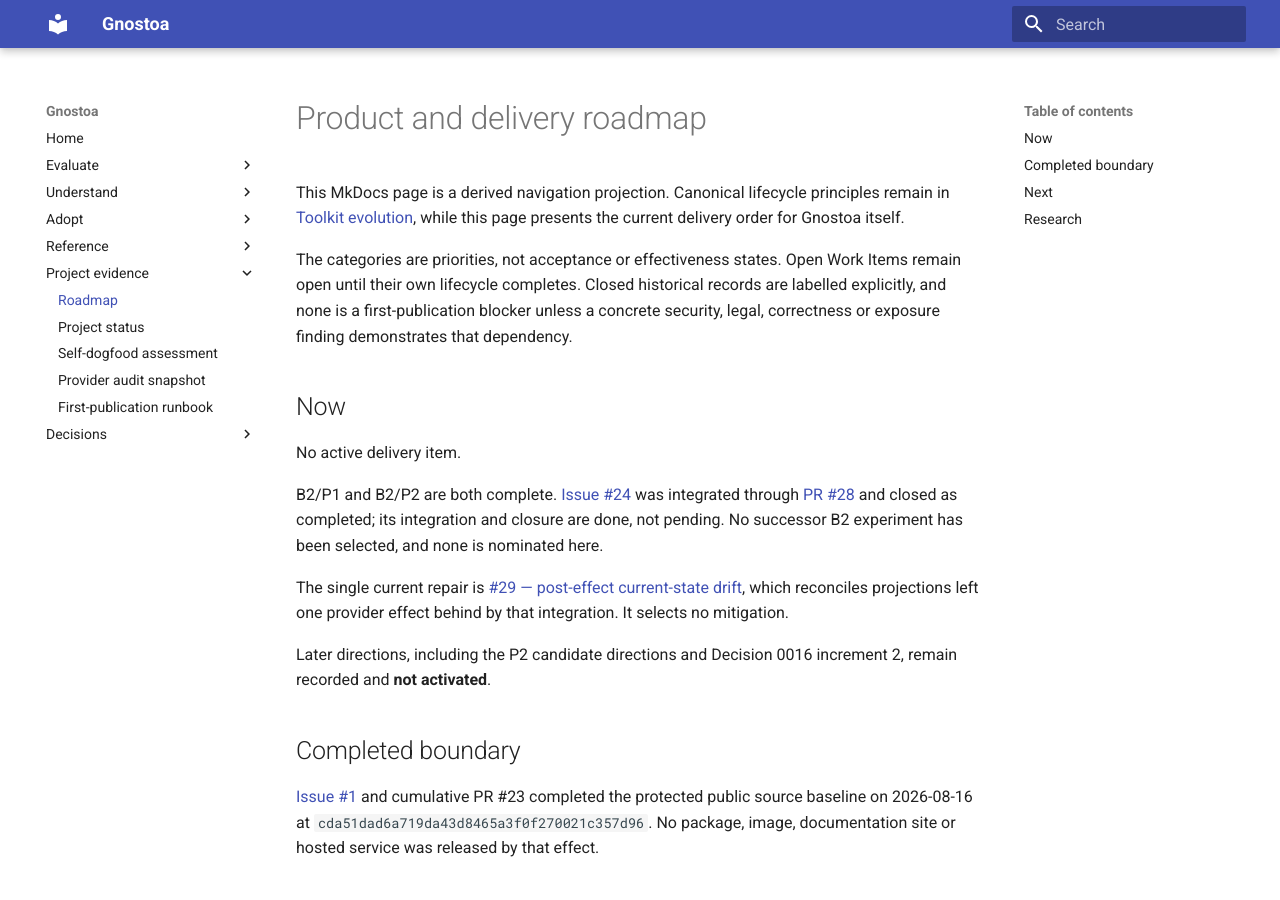
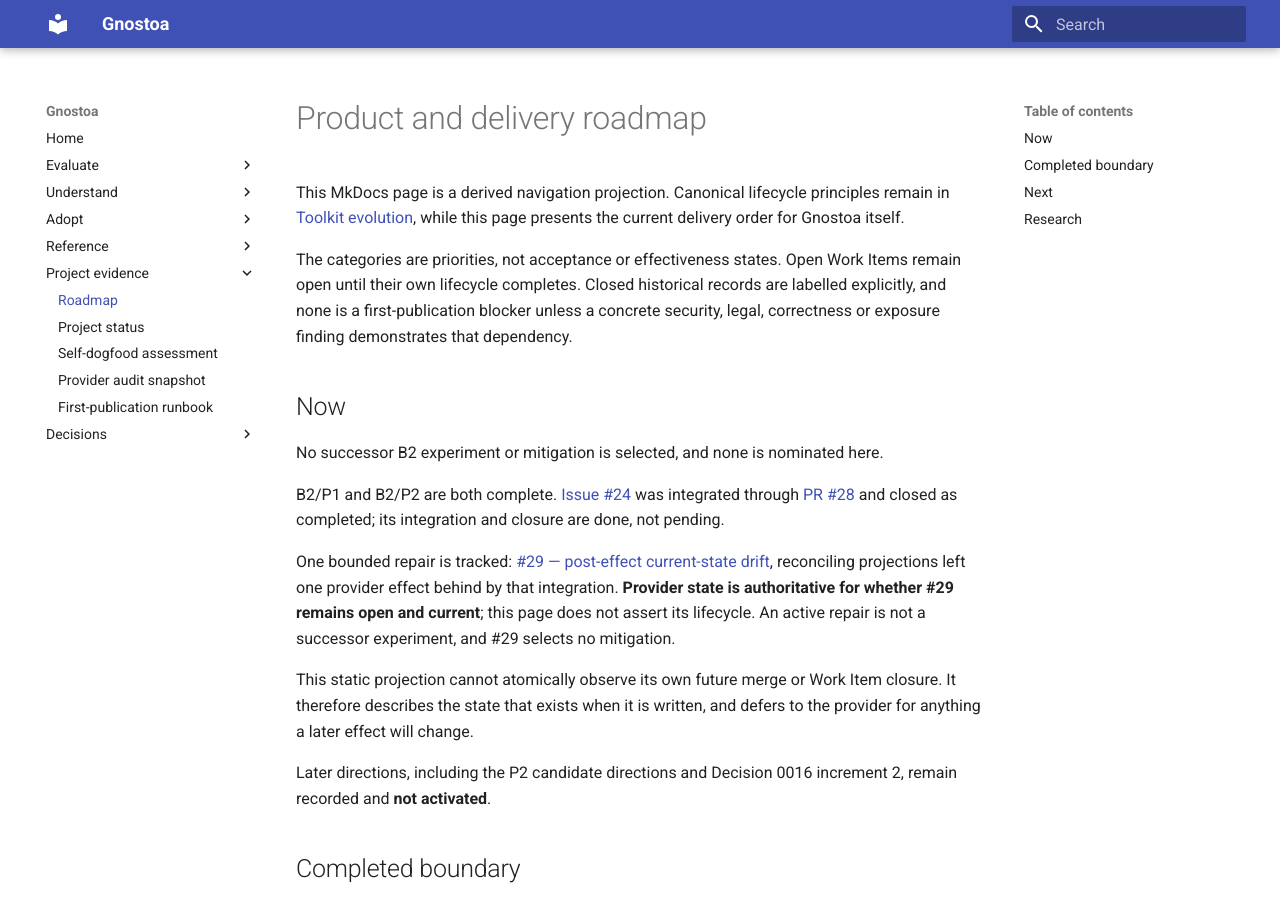
Before and after one commit to ktogias/gnostoa, an MkDocs documentation site: the page built from docs/roadmap.md, in a window 1280 px wide and 900 px high. Built offline with MkDocs 1.6.1 and Material for MkDocs 9.7.7, drawn with Linux system fonts in a browser that asks for light colours.

Commit message:
Stop the #29 candidate from projecting its own future closure
Human semantic verification found a temporal contradiction in the first #29
candidate. The resume card said "Active delivery: None selected" and the roadmap
said "No active delivery item", while the same roadmap named #29 as the current
repair and #29 was OPEN with roadmap:now. Those statements cannot all be true at
once, and the candidate was describing the state it expected after its own
closure rather than the state that existed.

The repair separates two concepts that were conflated. The resume card now says
post-effect reconciliation is tracked in Issue 29, that provider state is
authoritative for its current lifecycle, and that no successor B2 experiment or
mitigation is selected. The roadmap says the same and adds that a static
projection cannot atomically observe its own future merge or Work Item closure,
so it describes what exists when written and defers to the provider for anything
a later effect changes. Both state the invariant that an active repair is not a
successor experiment.

Neither surface asserts that #29 has closed, merged or integrated.

Records this compactly in the existing failure-mode record as additional
supporting evidence rather than a new failure family: the repair reproduced its
own subject in miniature, automated verification stayed green on the temporally
inconsistent candidate, and human semantic verification caught it before a
Change Request. That is a second datum for the recorded property that critical
workflow constraints are advisory.

The status page's current-head treatment is unchanged: the immutable
first-publication baseline identity is retained and no mutable head is
hard-coded.

Refs #29

Co-Authored-By: Claude Opus 5 <noreply@anthropic.com>

```diff
--- a/docs/roadmap.md
+++ b/docs/roadmap.md
@@ -12,17 +12,22 @@ dependency.
 
 ## Now
 
-No active delivery item.
+No successor B2 experiment or mitigation is selected, and none is nominated here.
 
 B2/P1 and B2/P2 are both complete. [Issue #24](https://github.com/ktogias/gnostoa/issues/24)
 was integrated through [PR #28](https://github.com/ktogias/gnostoa/pull/28) and
-closed as completed; its integration and closure are done, not pending. No
-successor B2 experiment has been selected, and none is nominated here.
+closed as completed; its integration and closure are done, not pending.
 
-The single current repair is
+One bounded repair is tracked:
 [#29 — post-effect current-state drift](https://github.com/ktogias/gnostoa/issues/29),
-which reconciles projections left one provider effect behind by that
-integration. It selects no mitigation.
+reconciling projections left one provider effect behind by that integration.
+**Provider state is authoritative for whether #29 remains open and current**;
+this page does not assert its lifecycle. An active repair is not a successor
+experiment, and #29 selects no mitigation.
+
+This static projection cannot atomically observe its own future merge or
+Work Item closure. It therefore describes the state that exists when it is
+written, and defers to the provider for anything a later effect will change.
 
 Later directions, including the P2 candidate directions and Decision 0016
 increment 2, remain recorded and **not activated**.
```
Also changed, not shown: knowledge/decisions/0016-evolve-human-agent-workflow-through-bounded-self-hosted-slices.md (+1 -1 lines), knowledge/failure-modes/post-effect-current-state-drift.md (+21 -0 lines).
